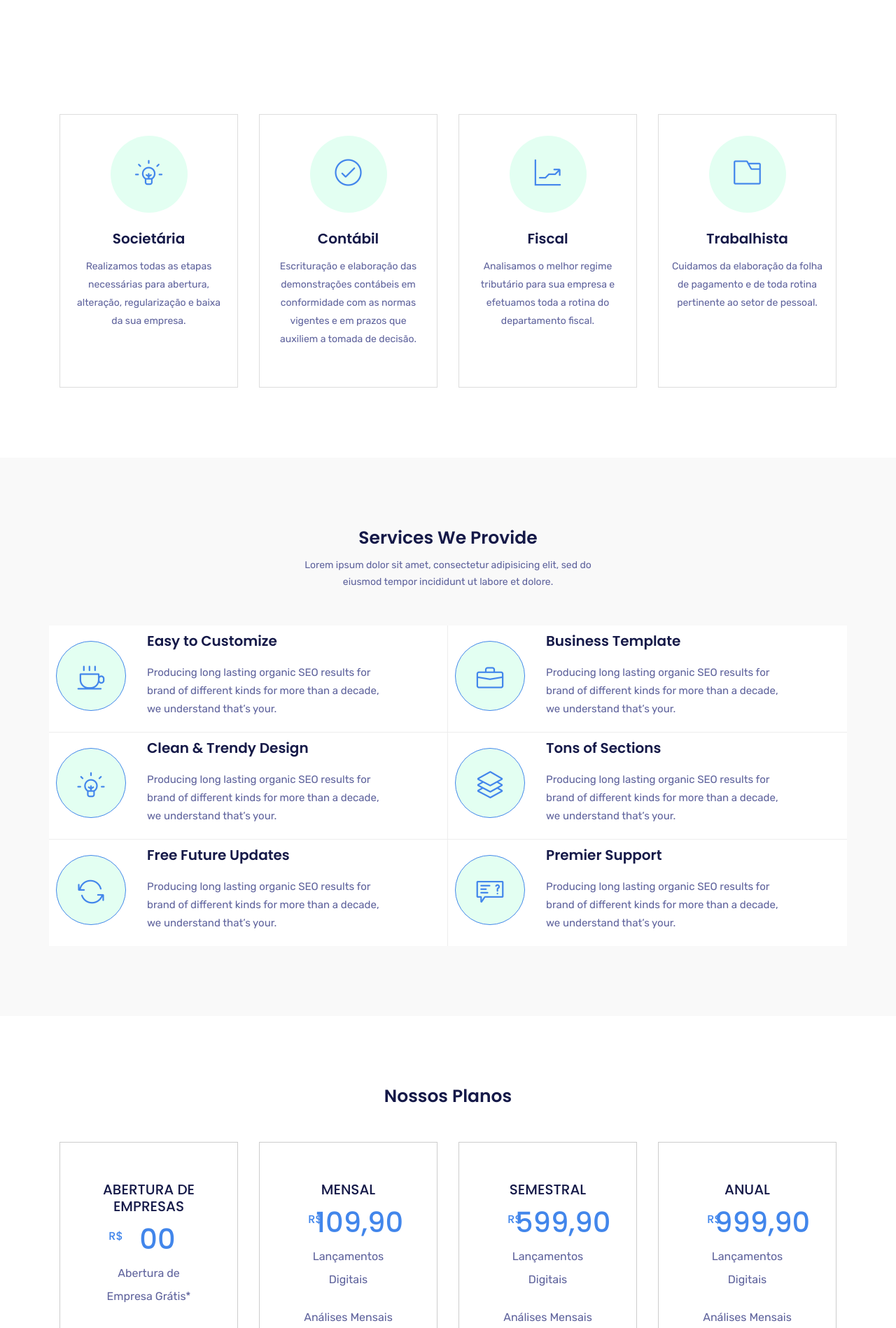
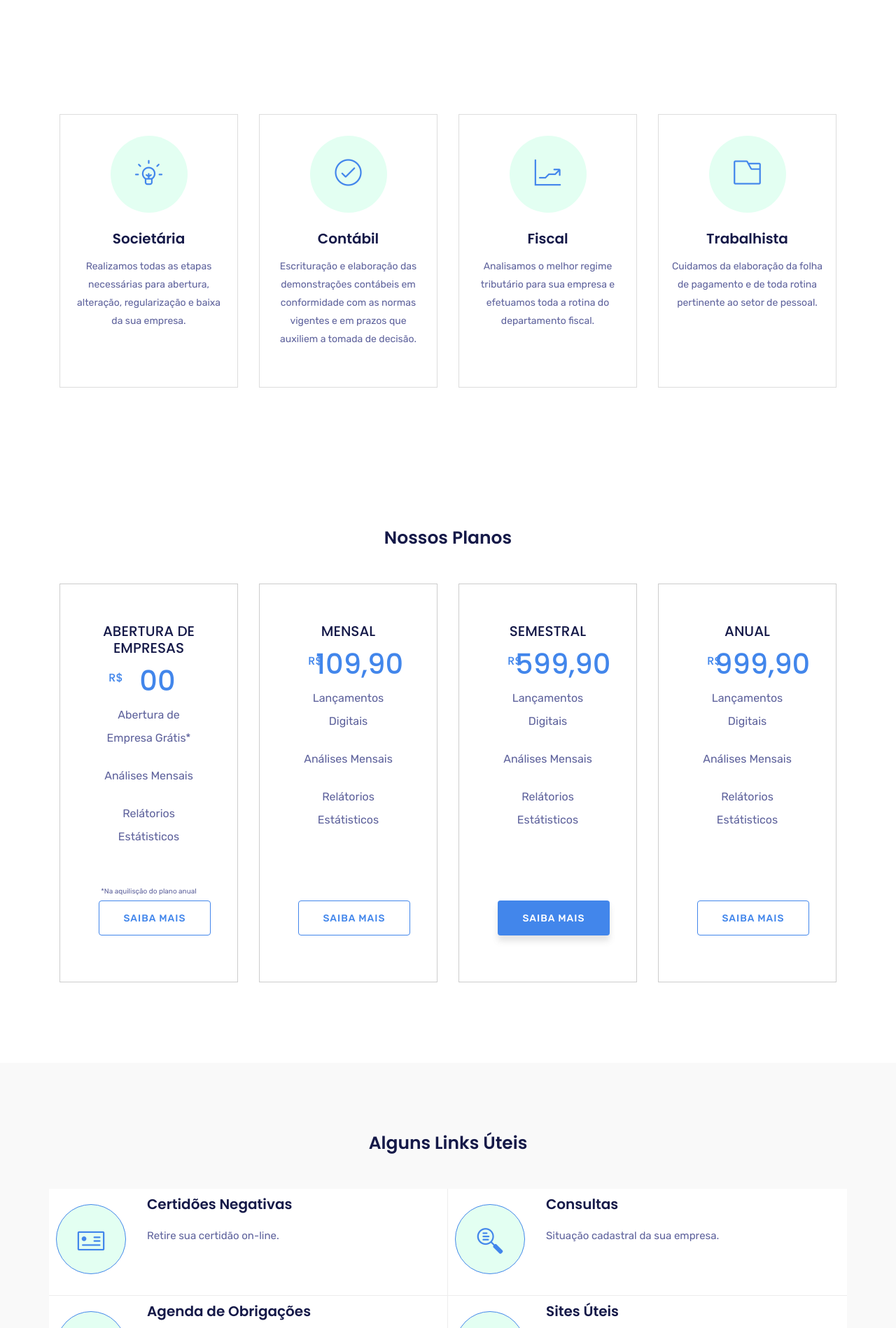
Before and after one commit to rbs2rbs/conciliare, a Django app: page / in a window 1280 px wide. Shown: the part 1720-3618 px from the top of the page at 70% size. Run offline with Django 3.2, Linux system fonts and the light colour scheme; parts of the project's set-up code (start-up, migrations or seed data) failed here and were passed over; some libraries are stand-ins or nearby versions; some web fonts are replaced.

Commit message:
Insere a seção de links uteis

```diff
--- a/paginas/templates/index.html
+++ b/paginas/templates/index.html
@@ -152,7 +152,7 @@
           <!-- Start Col -->
           <div class="col-lg-6 col-md-12 pl-4">
             <div class="business-item-info">
-              <h3>Na Cociliare, com ciências de dados e análises contábeis, te levaremos ao crescimento</h3>
+              <h3>Conciliare, contabilidade com inovação e tecnologia</h3>
               <p>No cenário atula sua contabilidade pode gerar muitos dados <br> importantes e que muitas vezes são negligenciados. Na conciliare <br> transformar seus dados contabeis em um plano estratégico de crescimento <br> é o nosso foco. Fazendo tudo o que uma contabilidade precisa junto <br> a ciência de dados, seu desenvolvimento é certo.</p>
 
               <!-- <a class="btn btn-common" href="#">download</a> -->
@@ -635,129 +635,6 @@
         </section>
         <!-- Services Section End -->
     <!-- Cool Fetatures Section Start -->
-    <section id="features" class="section">
-        <div class="container">
-          <!-- Start Row -->
-          <div class="row">
-            <div class="col-lg-12">
-              <div class="features-text section-header text-center">
-                <div>
-                  <h2 class="section-title">Services We Provide</h2>
-                  <div class="desc-text">
-                    <p>Lorem ipsum dolor sit amet, consectetur adipisicing elit, sed do <br> eiusmod tempor incididunt ut labore et dolore.</p>
-                  </div>
-                </div>
-              </div>
-            </div>
-
-          </div>
-          <!-- End Row -->
-          <!-- Start Row -->
-          <div class="row featured-bg">
-           <!-- Start Col -->
-            <div class="col-lg-6 col-md-6 col-xs-12 p-0">
-               <!-- Start Fetatures -->
-              <div class="feature-item featured-border1">
-                 <div class="feature-icon float-left">
-                   <i class="lni-coffee-cup"></i>
-                 </div>
-                 <div class="feature-info float-left">
-                   <h4>Easy to Customize</h4>
-                   <p>Producing long lasting organic SEO results for <br> brand of different kinds for more than a decade,<br> we understand that’s your.</p>
-                 </div>
-              </div>
-              <!-- End Fetatures -->
-            </div>
-             <!-- End Col -->
-
-           <!-- Start Col -->
-            <div class="col-lg-6 col-md-6 col-xs-12 p-0">
-               <!-- Start Fetatures -->
-              <div class="feature-item featured-border2">
-                 <div class="feature-icon float-left">
-                   <i class="lni-briefcase"></i>
-                 </div>
-                 <div class="feature-info float-left">
-                   <h4>Business Template</h4>
-                   <p>Producing long lasting organic SEO results for <br> brand of different kinds for more than a decade,<br> we understand that’s your.</p>
-                 </div>
-              </div>
-              <!-- End Fetatures -->
-            </div>
-             <!-- End Col -->
-
-           <!-- Start Col -->
-            <div class="col-lg-6 col-md-6 col-xs-12 p-0">
-               <!-- Start Fetatures -->
-              <div class="feature-item featured-border1">
-                 <div class="feature-icon float-left">
-                   <i class="lni-invention"></i>
-                 </div>
-                 <div class="feature-info float-left">
-                   <h4>Clean & Trendy Design</h4>
-                   <p>Producing long lasting organic SEO results for <br> brand of different kinds for more than a decade,<br> we understand that’s your.</p>
-                 </div>
-              </div>
-              <!-- End Fetatures -->
-            </div>
-             <!-- End Col -->
-
-           <!-- Start Col -->
-            <div class="col-lg-6 col-md-6 col-xs-12 p-0">
-               <!-- Start Fetatures -->
-              <div class="feature-item featured-border2">
-                 <div class="feature-icon float-left">
-                  <i class="lni-layers"></i>
-                 </div>
-                 <div class="feature-info float-left">
-                   <h4>Tons of Sections</h4>
-                   <p>Producing long lasting organic SEO results for <br> brand of different kinds for more than a decade,<br> we understand that’s your.</p>
-                 </div>
-              </div>
-              <!-- End Fetatures -->
-            </div>
-             <!-- End Col -->
-
-           <!-- Start Col -->
-            <div class="col-lg-6 col-md-6 col-xs-12 p-0">
-               <!-- Start Fetatures -->
-              <div class="feature-item featured-border3">
-                 <div class="feature-icon float-left">
-                   <i class="lni-reload"></i>
-                 </div>
-                 <div class="feature-info float-left">
-                   <h4>Free Future Updates</h4>
-                   <p>Producing long lasting organic SEO results for <br> brand of different kinds for more than a decade,<br> we understand that’s your.</p>
-                 </div>
-              </div>
-              <!-- End Fetatures -->
-            </div>
-             <!-- End Col -->
-
-           <!-- Start Col -->
-            <div class="col-lg-6 col-md-6 col-xs-12 p-0">
-               <!-- Start Fetatures -->
-              <div class="feature-item">
-                 <div class="feature-icon float-left">
-                   <i class="lni-support"></i>
-                 </div>
-                 <div class="feature-info float-left">
-                   <h4>Premier Support</h4>
-                   <p>Producing long lasting organic SEO results for <br> brand of different kinds for more than a decade,<br> we understand that’s your.</p>
-                 </div>
-              </div>
-              <!-- End Fetatures -->
-            </div>
-             <!-- End Col -->
-
-
-          </div>
-          <!-- End Row -->
-        </div>
-      </section>
-      <!-- Cool Fetatures Section End -->
-
-
 
 
     <!-- Our Pricing Plan Section Start -->
@@ -868,6 +745,140 @@
     </section>
     <!-- Our Pricing Plan Section End -->
 
+    <section id="features" class="section">
+        <div class="container">
+          <!-- Start Row -->
+          <div class="row">
+            <div class="col-lg-12">
+              <div class="features-text section-header text-center">
+                <div>
+                  <h2 class="section-title">Alguns Links Úteis</h2>
+                  <div class="desc-text" style="display:none">
+                    <p>Lorem ipsum dolor sit amet, consectetur adipisicing elit, sed do <br> eiusmod tempor incididunt ut labore et dolore.</p>
+                  </div>
+                </div>
+              </div>
+            </div>
+
+          </div>
+          <!-- End Row -->
+          <!-- Start Row -->
+          <div class="row featured-bg">
+           <!-- Start Col -->
+            <div class="col-lg-6 col-md-6 col-xs-12 p-0">
+               <!-- Start Fetatures -->
+               <a href="http://sitecontabil.com.br/certidoes.htm" target="_blank">
+                <div class="feature-item featured-border1">
+                    <div class="feature-icon float-left">
+                      <i class="lni-licencse"></i>
+                    </div>
+                    <div class="feature-info float-left">
+                      <h4>Certidões Negativas</h4>
+                      <p>Retire sua certidão on-line.</p>
+                      <!-- <p>Producing long lasting organic SEO results for <br> brand of different kinds for more than a decade,<br> we understand that’s your.</p> -->
+                    </div>
+                 </div>
+              </a>
+              <!-- End Fetatures -->
+            </div>
+             <!-- End Col -->
+
+           <!-- Start Col -->
+            <div class="col-lg-6 col-md-6 col-xs-12 p-0">
+               <!-- Start Fetatures -->
+               <a href="http://sitecontabil.com.br/facilitador.html" target="_blank">
+                <div class="feature-item featured-border2">
+                  <div class="feature-icon float-left">
+                    <i class="lni-keyword-research"></i>
+                  </div>
+                  <div class="feature-info float-left">
+                    <h4>Consultas</h4>
+                    <p>Situação cadastral da sua empresa.</p>
+                    <!-- <p>Producing long lasting organic SEO results for <br> brand of different kinds for more than a decade,<br> we understand that’s your.</p> -->
+                  </div>
+                </div>
+                </a>
+              <!-- End Fetatures -->
+            </div>
+             <!-- End Col -->
+
+           <!-- Start Col -->
+            <div class="col-lg-6 col-md-6 col-xs-12 p-0">
+               <!-- Start Fetatures -->
+               <a href="http://sitecontabil.com.br/agendas/" target="_blank">
+                <div class="feature-item featured-border1">
+                  <div class="feature-icon float-left">
+                    <i class="lni-agenda"></i>
+                  </div>
+                  <div class="feature-info float-left">
+                    <h4>Agenda de Obrigações</h4>
+                    <p>Confira a data dos principais impostos.</p>
+                    <!-- <p>Producing long lasting organic SEO results for <br> brand of different kinds for more than a decade,<br> we understand that’s your.</p> -->
+                  </div>
+                </div>
+                </a>
+                <!-- End Fetatures -->
+            </div>
+             <!-- End Col -->
+
+           <!-- Start Col -->
+            <div class="col-lg-6 col-md-6 col-xs-12 p-0">
+               <!-- Start Fetatures -->
+               <a href="http://sitecontabil.com.br/links.html" target="_blank">
+                <div class="feature-item featured-border2">
+                  <div class="feature-icon float-left">
+                    <i class="lni-website"></i>
+                  </div>
+                  <div class="feature-info float-left">
+                    <h4>Sites Úteis</h4>
+                    <p>Sites úteis de interesse contábil.</p>
+                    <!-- <p>Producing long lasting organic SEO results for <br> brand of different kinds for more than a decade,<br> we understand that’s your.</p> -->
+                  </div>
+                </div>
+                </a>
+              <!-- End Fetatures -->
+            </div>
+             <!-- End Col -->
+
+           <!-- Start Col -->
+            <div class="col-lg-6 col-md-6 col-xs-12 p-0" style="display:none">
+               <!-- Start Fetatures -->
+              <div class="feature-item featured-border3">
+                 <div class="feature-icon float-left">
+                   <i class="lni-reload"></i>
+                 </div>
+                 <div class="feature-info float-left">
+                   <h4>Free Future Updates</h4>
+                   <p>Producing long lasting organic SEO results for <br> brand of different kinds for more than a decade,<br> we understand that’s your.</p>
+                 </div>
+              </div>
+              <!-- End Fetatures -->
+            </div>
+             <!-- End Col -->
+
+           <!-- Start Col -->
+            <div class="col-lg-6 col-md-6 col-xs-12 p-0" style="display:none">
+               <!-- Start Fetatures -->
+              <div class="feature-item">
+                 <div class="feature-icon float-left">
+                   <i class="lni-support"></i>
+                 </div>
+                 <div class="feature-info float-left">
+                   <h4>Premier Support</h4>
+                   <p>Producing long lasting organic SEO results for <br> brand of different kinds for more than a decade,<br> we understand that’s your.</p>
+                 </div>
+              </div>
+              <!-- End Fetatures -->
+            </div>
+             <!-- End Col -->
+
+
+          </div>
+          <!-- End Row -->
+        </div>
+      </section>
+      <!-- Cool Fetatures Section End -->
+
     <!-- Client Testimoninals Section Start -->
     <section id="testimonial" class="section" style="display: none">
       <div class="container right-position">
--- a/paginas/views.py
+++ b/paginas/views.py
@@ -126,7 +126,7 @@ def email_suces(request):
             nome = form.cleaned_data['nome']
             message = "%s\n%s\n%s" % (nome, from_email,form.cleaned_data['message'])
             try:
-                send_mail(subject, message, from_email,['renan.bisposilva@gmail.com','RENAN_3022830@trt5.jus.br','renatabastos@live.com'], fail_silently=False,)
+                send_mail(subject, message, from_email,['renan.bisposilva@gmail.com','renatabastos@live.com'], fail_silently=False,)
             except BadHeaderError:
                 return HttpResponse('Invalid header found.')
             return redirect('/suces')
```
Also changed, not shown: paginas/templates/suces.html (+135 -124 lines).
